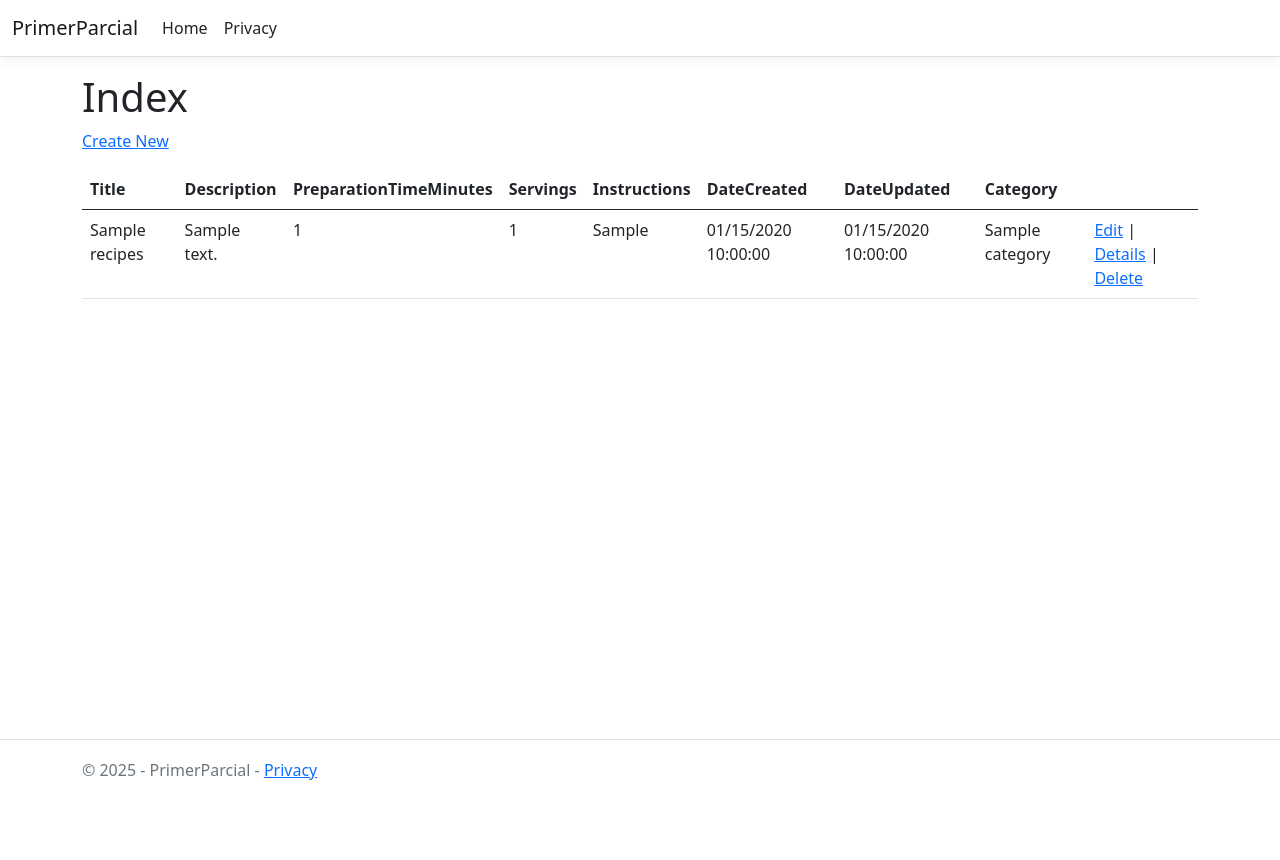
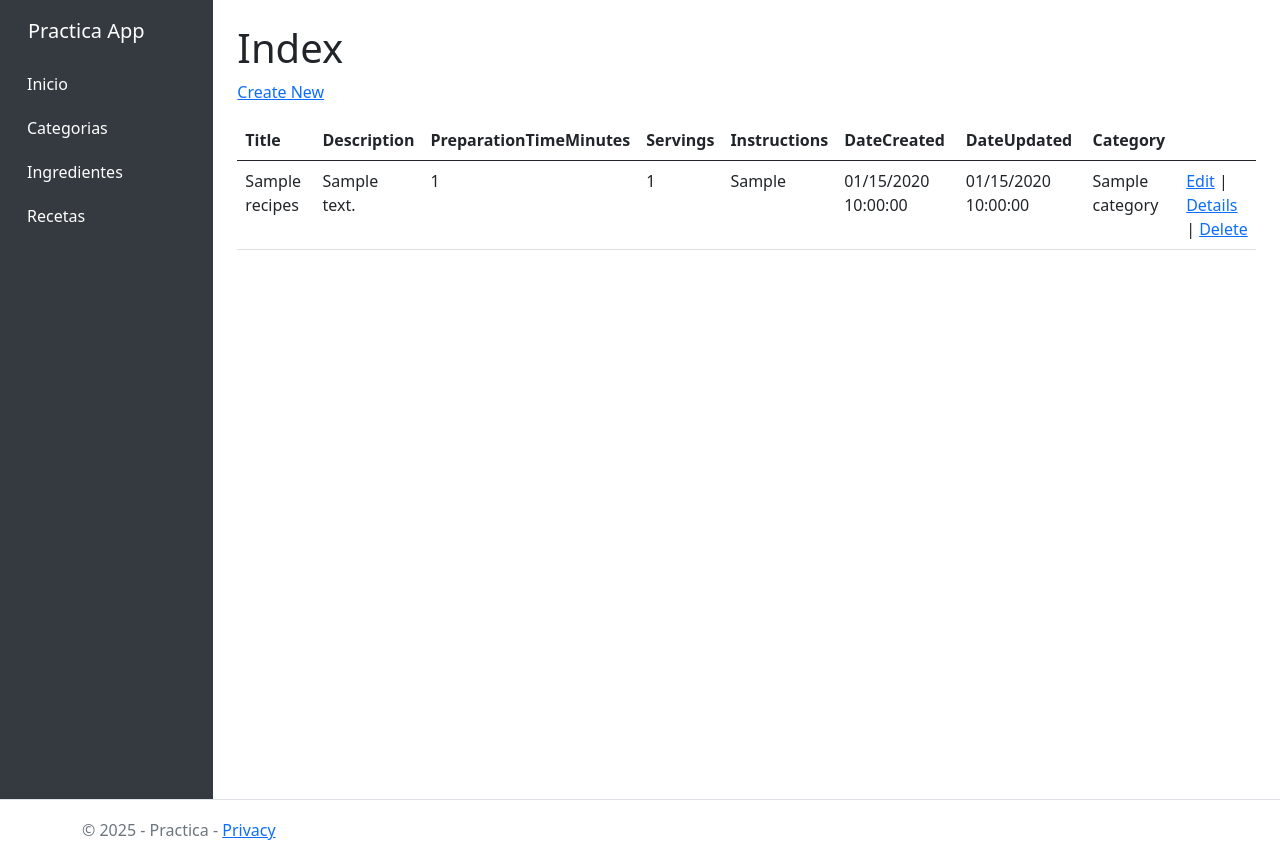
Before and after one commit to Piedra69/WEB_3, an ASP.NET Core app: page /Recipes in a window 1280 px wide. Before the commit the page ends 780 px from the top, so only its background shows below. Run offline with ASP.NET Core 8, Linux system fonts and the light colour scheme; tables that the repository leaves empty hold one stand-in row (values such as "Sample post"); style sheets or scripts are compiled from the project's sources.

Commit message:
modificacion layout

```diff
--- a/PrimerParcial/Controllers/CategoriesController.cs
+++ b/PrimerParcial/Controllers/CategoriesController.cs
@@ -8,7 +8,7 @@ using Microsoft.EntityFrameworkCore;
 using PrimerParcial.Data;
 using PrimerParcial.Models;
 
-namespace PrimerParcial
+namespace PrimerParcial.Controllers
 {
     public class CategoriesController : Controller
     {
--- a/PrimerParcial/Controllers/IngredientsController.cs
+++ b/PrimerParcial/Controllers/IngredientsController.cs
@@ -8,7 +8,7 @@ using Microsoft.EntityFrameworkCore;
 using PrimerParcial.Data;
 using PrimerParcial.Models;
 
-namespace PrimerParcial
+namespace PrimerParcial.Controllers
 {
     public class IngredientsController : Controller
     {
--- a/PrimerParcial/Controllers/RecipesController.cs
+++ b/PrimerParcial/Controllers/RecipesController.cs
@@ -8,7 +8,7 @@ using Microsoft.EntityFrameworkCore;
 using PrimerParcial.Data;
 using PrimerParcial.Models;
 
-namespace PrimerParcial
+namespace PrimerParcial.Controllers
 {
     public class RecipesController : Controller
     {
--- a/PrimerParcial/Views/Shared/_Layout.cshtml
+++ b/PrimerParcial/Views/Shared/_Layout.cshtml
@@ -1,46 +1,79 @@
+@{
+    Layout = null;
+}
+
 <!DOCTYPE html>
-<html lang="en">
+<html lang="es">
 <head>
     <meta charset="utf-8" />
     <meta name="viewport" content="width=device-width, initial-scale=1.0" />
-    <title>@ViewData["Title"] - PrimerParcial</title>
+    <title>@ViewData["Title"] - Parcial_1</title>
     <link rel="stylesheet" href="~/lib/bootstrap/dist/css/bootstrap.min.css" />
     <link rel="stylesheet" href="~/css/site.css" asp-append-version="true" />
     <link rel="stylesheet" href="~/PrimerParcial.styles.css" asp-append-version="true" />
+
+    <style>
+        body {
+            overflow-x: hidden;
+        }
+
+        #sidebar {
+            min-height: 100vh;
+        }
+
+        .sidebar-link {
+            color: #fff;
+            text-decoration: none;
+            display: block;
+            padding: 10px 15px;
+        }
+
+            .sidebar-link:hover {
+                background-color: #495057;
+            }
+
+        .sidebar-heading {
+            padding: 1rem;
+            font-size: 1.25rem;
+            background-color: #343a40;
+            color: #fff;
+        }
+
+        .sidebar {
+            background-color: #343a40;
+        }
+    </style>
 </head>
 <body>
-    <header>
-        <nav class="navbar navbar-expand-sm navbar-toggleable-sm navbar-light bg-white border-bottom box-shadow mb-3">
-            <div class="container-fluid">
-                <a class="navbar-brand" asp-area="" asp-controller="Home" asp-action="Index">PrimerParcial</a>
-                <button class="navbar-toggler" type="button" data-bs-toggle="collapse" data-bs-target=".navbar-collapse" aria-controls="navbarSupportedContent"
-                        aria-expanded="false" aria-label="Toggle navigation">
-                    <span class="navbar-toggler-icon"></span>
-                </button>
-                <div class="navbar-collapse collapse d-sm-inline-flex justify-content-between">
-                    <ul class="navbar-nav flex-grow-1">
-                        <li class="nav-item">
-                            <a class="nav-link text-dark" asp-area="" asp-controller="Home" asp-action="Index">Home</a>
-                        </li>
-                        <li class="nav-item">
-                            <a class="nav-link text-dark" asp-area="" asp-controller="Home" asp-action="Privacy">Privacy</a>
-                        </li>
-                    </ul>
+    <div class="container-fluid">
+        <div class="row">
+            <!-- Sidebar -->
+            <nav id="sidebar" class="col-md-3 col-lg-2 d-md-block sidebar">
+                <div class="sidebar-heading">
+                    Practica App
                 </div>
-            </div>
-        </nav>
-    </header>
-    <div class="container">
-        <main role="main" class="pb-3">
-            @RenderBody()
-        </main>
+                <div class="list-group list-group-flush">
+                    <a asp-controller="Home" asp-action="Index" class="sidebar-link">Inicio</a>
+                    <a asp-controller="Categories" asp-action="Index" class="sidebar-link">Categorias</a>
+                    <a asp-controller="Ingredients" asp-action="Index" class="sidebar-link">Ingredientes</a>
+                    <a asp-controller="Recipes" asp-action="Index" class="sidebar-link">Recetas</a>
+
+                </div>
+            </nav>
+
+            <!-- Main content -->
+            <main class="col-md-9 ms-sm-auto col-lg-10 px-md-4 py-4">
+                @RenderBody()
+            </main>
+        </div>
     </div>
 
-    <footer class="border-top footer text-muted">
+    <footer class="border-top footer text-muted mt-4">
         <div class="container">
-            &copy; 2025 - PrimerParcial - <a asp-area="" asp-controller="Home" asp-action="Privacy">Privacy</a>
+            &copy; 2025 - Practica - <a asp-area="" asp-controller="Home" asp-action="Privacy">Privacy</a>
         </div>
     </footer>
+
     <script src="~/lib/jquery/dist/jquery.min.js"></script>
     <script src="~/lib/bootstrap/dist/js/bootstrap.bundle.min.js"></script>
     <script src="~/js/site.js" asp-append-version="true"></script>
```
